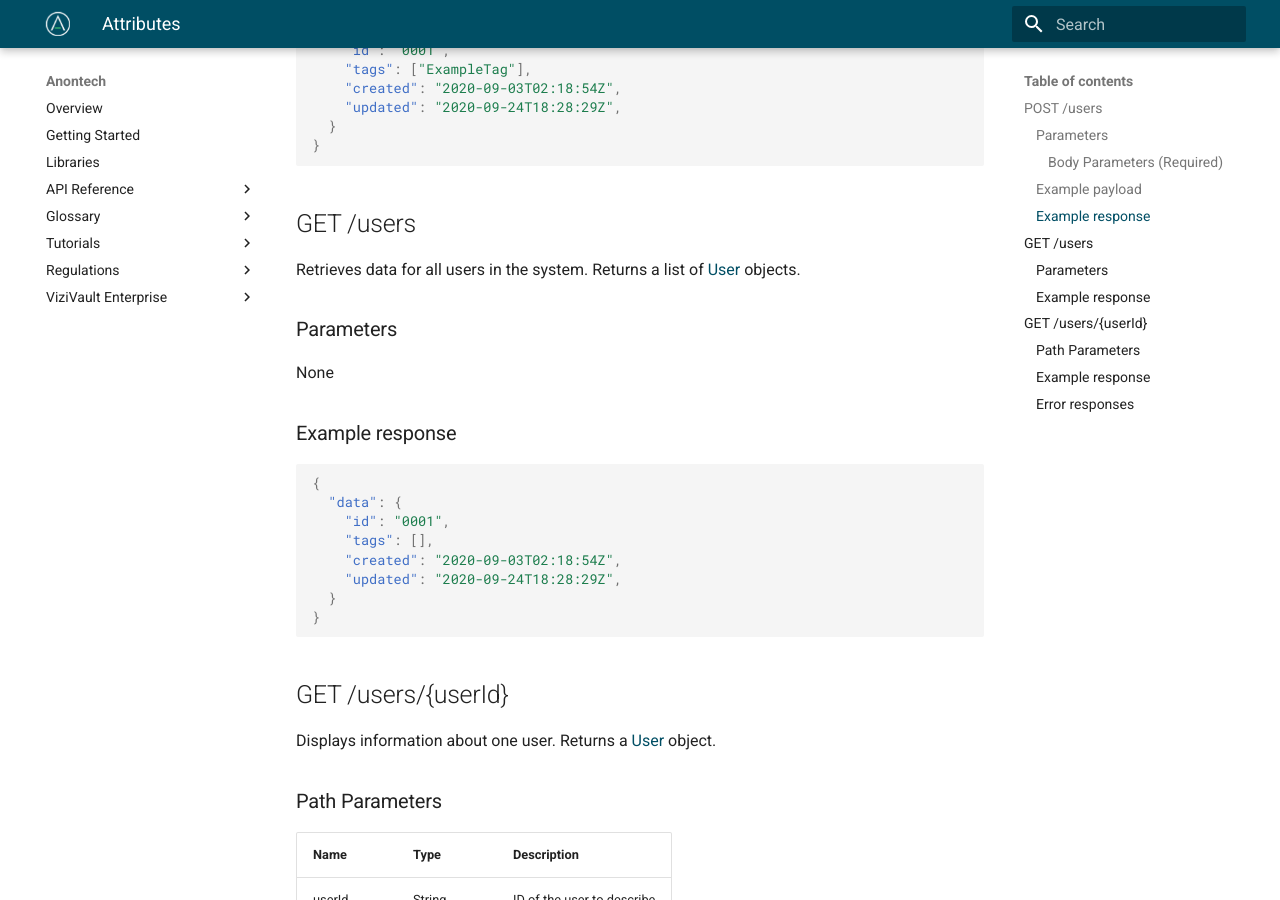
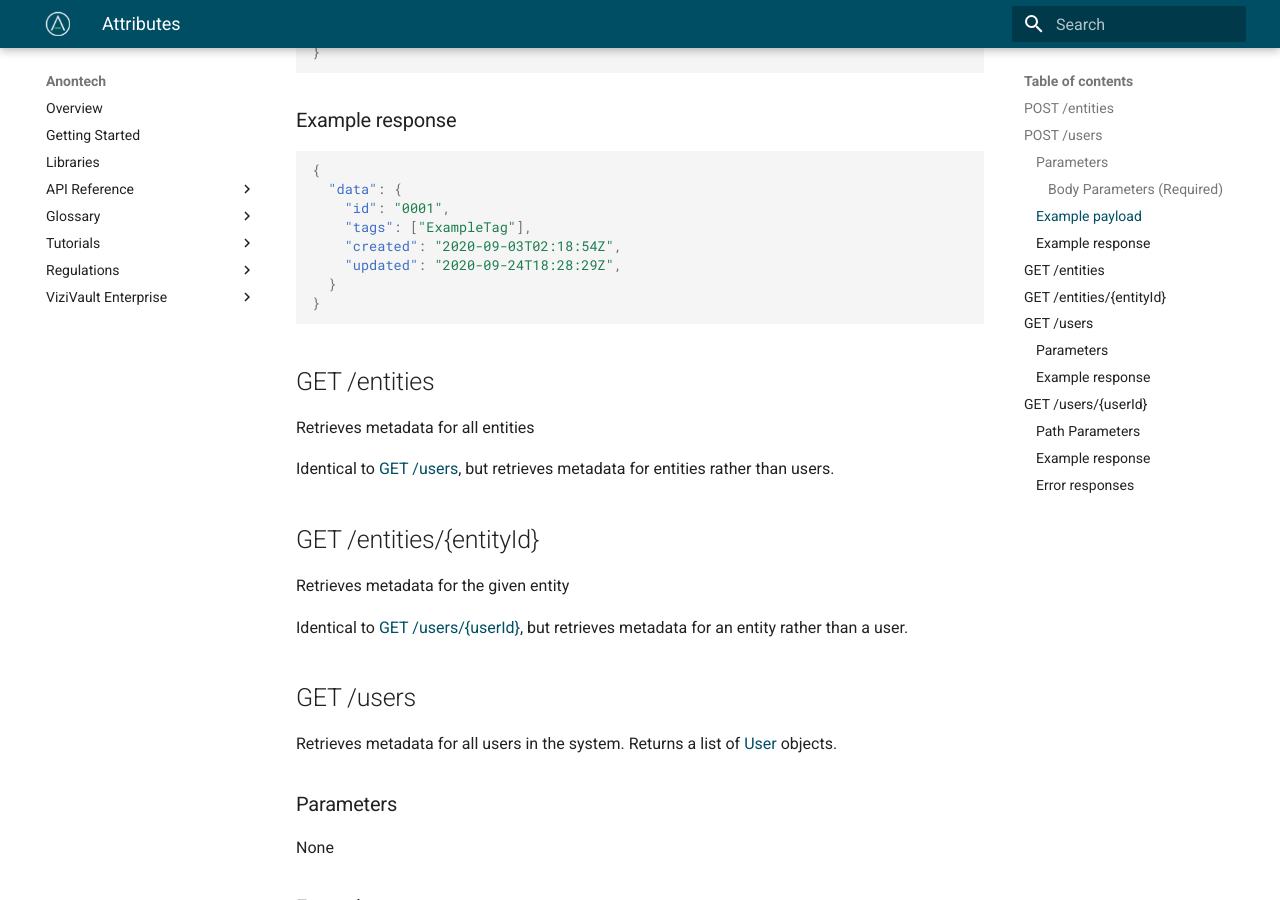
Before and after one commit to anontechnology/documentation, an MkDocs documentation site: the page built from docs/api/users.md, in a window 1280 px wide and 900 px high, scrolled down 744 px. Built offline with MkDocs 1.6.1 and Material for MkDocs 9.7.7, drawn with Linux system fonts in a browser that asks for light colours; some of the changed text lies outside the part shown.

Commit message:
documented entities api

````diff
--- a/docs/api/users.md
+++ b/docs/api/users.md
@@ -1,4 +1,9 @@
 # Attributes
+
+## POST /entities
+Stores metadata for the given entity
+
+Identical to [POST /users](#post-users), but stores metadata for entities rather than users.
 
 ## POST /users
 Stores metadata associated with a user. Returns a [User](/glossary/user) object.
@@ -30,8 +35,18 @@ Stores metadata associated with a user. Returns a [User](/glossary/user) object.
 }
 ```
 
+## GET /entities
+Retrieves metadata for all entities
+
+Identical to [GET /users](#get-users), but retrieves metadata for entities rather than users.
+
+## GET /entities/{entityId}
+Retrieves metadata for the given entity
+
+Identical to [GET /users/{userId}](#get-usersuserid), but retrieves metadata for an entity rather than a user.
+
 ## GET /users
-Retrieves data for all users in the system. Returns a list of [User](/glossary/user) objects.
+Retrieves metadata for all users in the system. Returns a list of [User](/glossary/user) objects.
 
 ### Parameters
 None
````
Also changed, not shown: docs/api/endpoints.md (+3 -0 lines).
